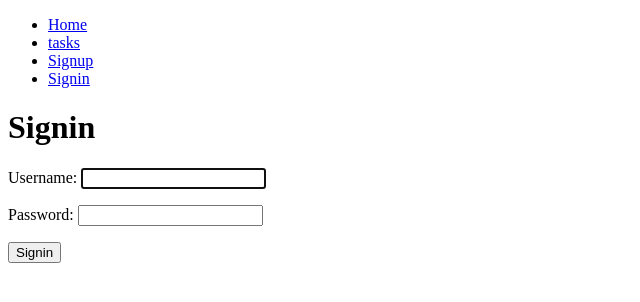
After one commit to ArroyoWal/oltaTurismo, a Django app: page /signin/ in a window 1280 px wide. The commit adds this page. Shown: the top 302 px of the page, without its empty margins (0-640 px from the left). Run offline with Django 4.2, Linux system fonts and the light colour scheme.

Commit message:
agrega logout y signin

```diff
--- a/oltaturismo/urls.py
+++ b/oltaturismo/urls.py
@@ -22,5 +22,6 @@ urlpatterns = [
     path('', views.home, name='home'),
     path('signup/', views.signup, name='signup'),
     path('tasks/', views.tasks, name='tasks'),
-    path('logout/', views.signout, name='loguot')
+    path('logout/', views.signout, name='loguot'),
+    path('signin/', views.signin, name='signin')
 ]
--- a/web/templates/base.html
+++ b/web/templates/base.html
@@ -24,6 +24,9 @@
             <li>
                 <a href="/signup">Signup</a>
             </li>
+            <li>
+                <a href="/signin">Signin</a>
+            </li>
 
             {% endif %}
 
--- /dev/null
+++ b/web/templates/signin.html
@@ -0,0 +1,15 @@
+{% extends 'base.html' %}
+
+{% block content %}
+<h1>Signin</h1>
+
+<form action="/signin/" method="POST">
+    {% csrf_token %}
+    {{ form.as_p }}
+    <button>
+        Signin
+    </button>
+</form>
+
+
+{% endblock %}
--- a/web/views.py
+++ b/web/views.py
@@ -1,7 +1,7 @@
 from django.shortcuts import render, redirect
-from django.contrib.auth.forms import UserCreationForm
+from django.contrib.auth.forms import UserCreationForm, AuthenticationForm
 from django.contrib.auth.models import User
-from django.contrib.auth import login, logout
+from django.contrib.auth import login, logout, authenticate
 from django.db import IntegrityError
 # Create your views here.
 
@@ -45,3 +45,20 @@ def tasks(request):
 def signout(request):
     logout(request)
     return redirect('home')
+
+def signin(request):
+    if request.method == 'GET':
+        return render(request, 'signin.html', {
+            'form': AuthenticationForm
+        })
+    else:
+        user = authenticate(request, username=request.POST['username'], password=request.POST['password'])
+
+        if user is None:
+            return render(request, 'signin.html', {
+            'form': AuthenticationForm,
+            'error': 'Username or password is incorrect'
+        })
+        else:
+            login(request, user)
+            return redirect('tasks')
```
